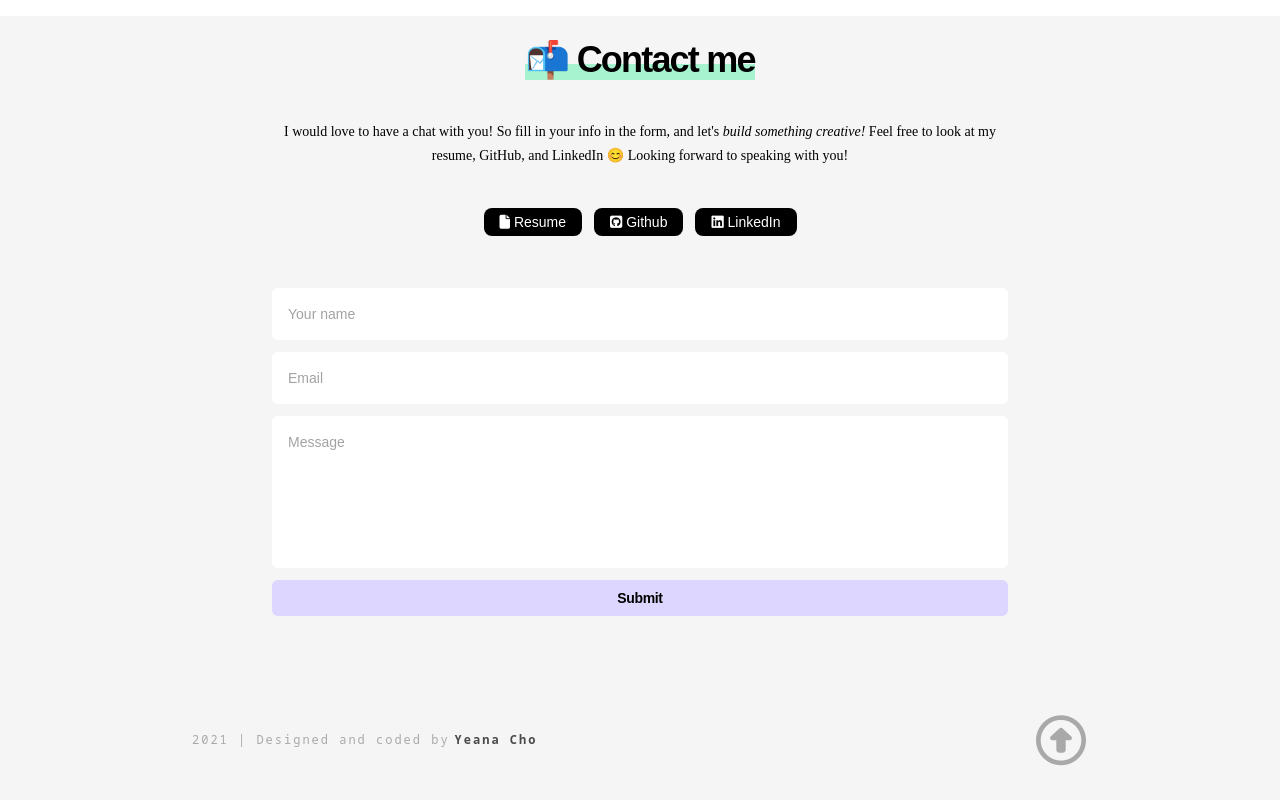
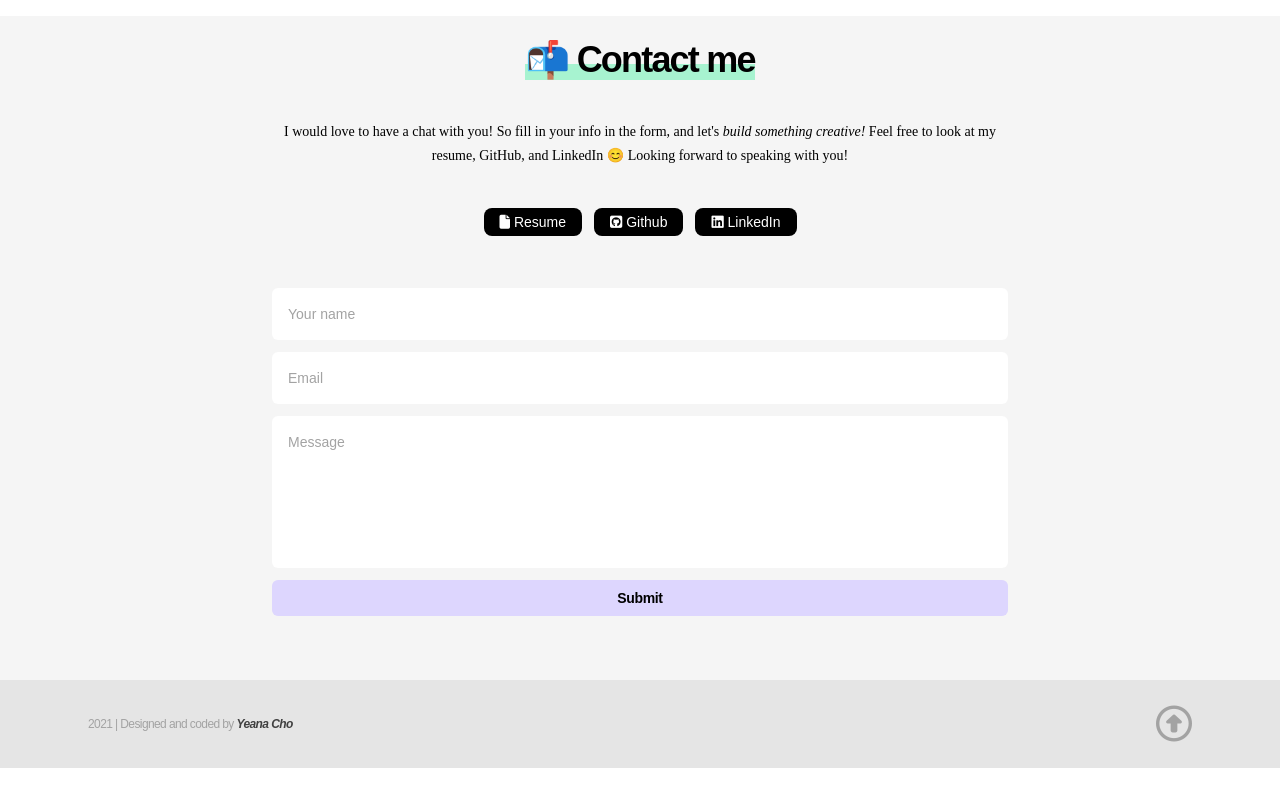
Before and after one commit to yeana-dev/yeana, a React (Create React App) app in the folder client/: page / in a window 1280 px wide. Shown: the part 2863-3663 px from the top of the page. After the commit the page ends 3631 px from the top, so only its background shows below. Built offline with nearby package versions, Linux system fonts and the light colour scheme.

Commit message:
Transferred vanilla CSS to TailwindCSS

```diff
--- a/client/src/screens/Footer.jsx
+++ b/client/src/screens/Footer.jsx
@@ -1,15 +1,20 @@
-import "./style/Footer.css";
+// import "./style/Footer.css";
 
 export default function Footer() {
   return (
-    <footer>
-      <div className="footer-left">
-        2021 | Designed and coded by
-        <a href="https://www.linkedin.com/in/yeanacho/">Yeana Cho</a>
-      </div>
-      <div className="top-arrow">
+    <footer className="bg-gray-200">
+      <div className="max-w-6xl mx-auto p-6 flex justify-between items-center">
+        <div className="font-sans tracking-tighter text-xs text-gray-400">
+          2021 | Designed and coded by{" "}
+          <a
+            href="https://www.linkedin.com/in/yeanacho/"
+            className="font-semibold italic text-gray-700"
+          >
+            Yeana Cho
+          </a>
+        </div>
         <a href="#home">
-          <i className="far fa-arrow-alt-circle-up" />
+          <i className="far fa-arrow-alt-circle-up text-4xl text-gray-400" />
         </a>
       </div>
     </footer>
```
